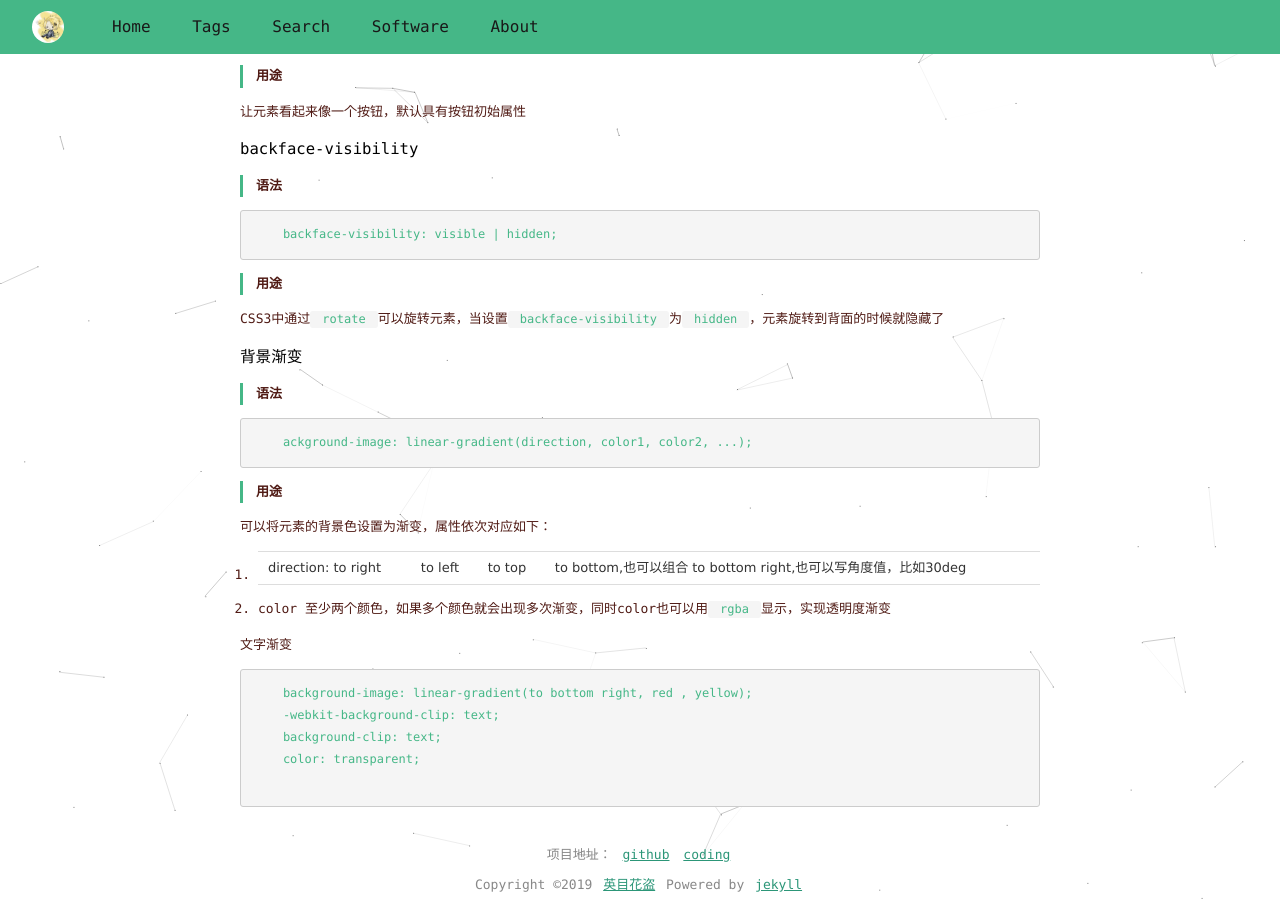
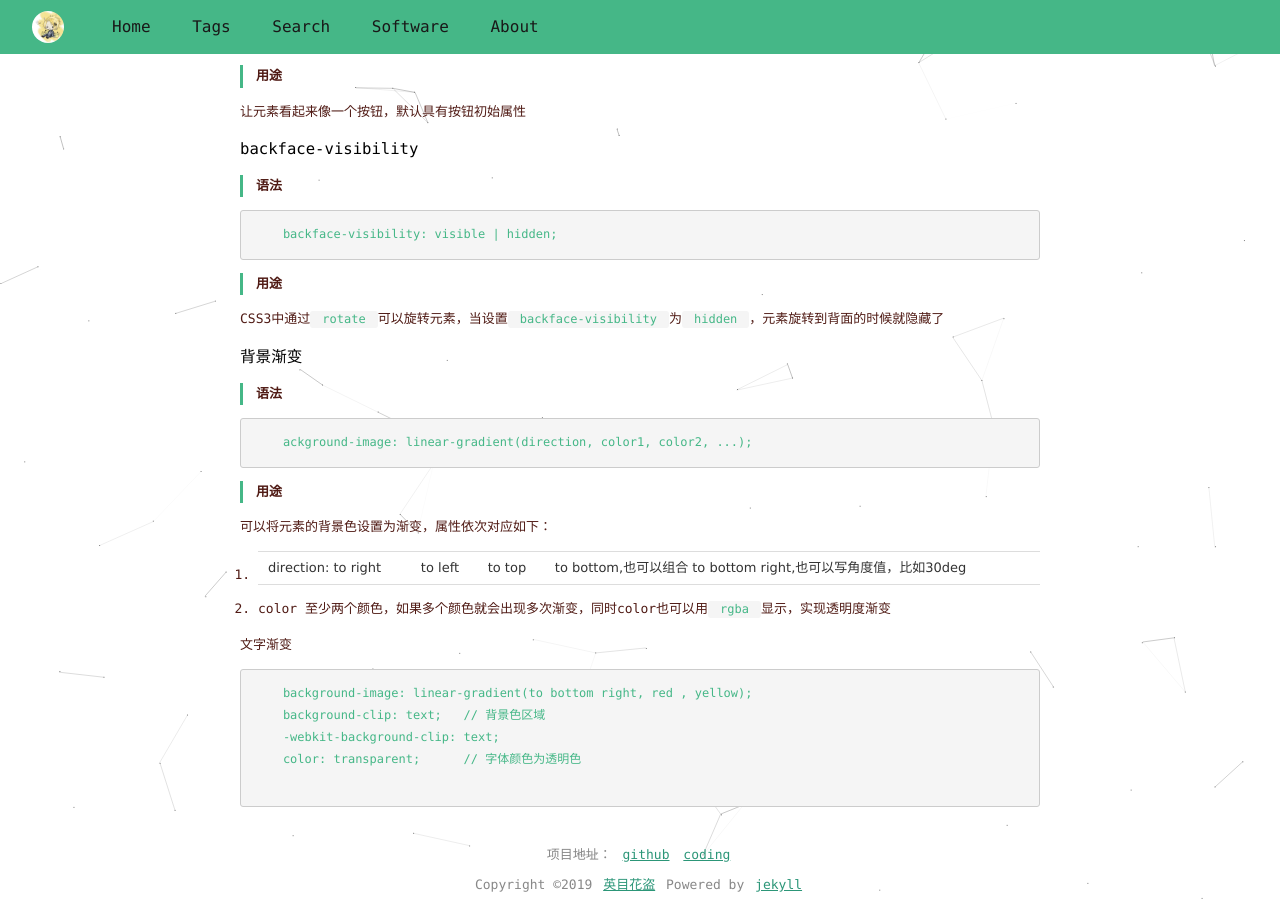
Before and after one commit to yingmhd/ymhdblog, a Jekyll site: the page built from _posts/2019-08-22-css冷门属性.md, in a window 1280 px wide and 900 px high, scrolled down 2112 px. Built offline with Jekyll 4.4.1, drawn with Linux system fonts in a browser that asks for light colours.

Commit message:
Update 2019-08-22-css冷门属性.md

````diff
--- a/_posts/2019-08-22-css冷门属性.md
+++ b/_posts/2019-08-22-css冷门属性.md
@@ -136,8 +136,8 @@ CSS3中通过`rotate`可以旋转元素，当设置`backface-visibility`为`hidd
 文字渐变
 ```
     background-image: linear-gradient(to bottom right, red , yellow);
+    background-clip: text;   // 背景色区域
     -webkit-background-clip: text;
-    background-clip: text;
-    color: transparent;
+    color: transparent;      // 字体颜色为透明色
 
 ```
````
